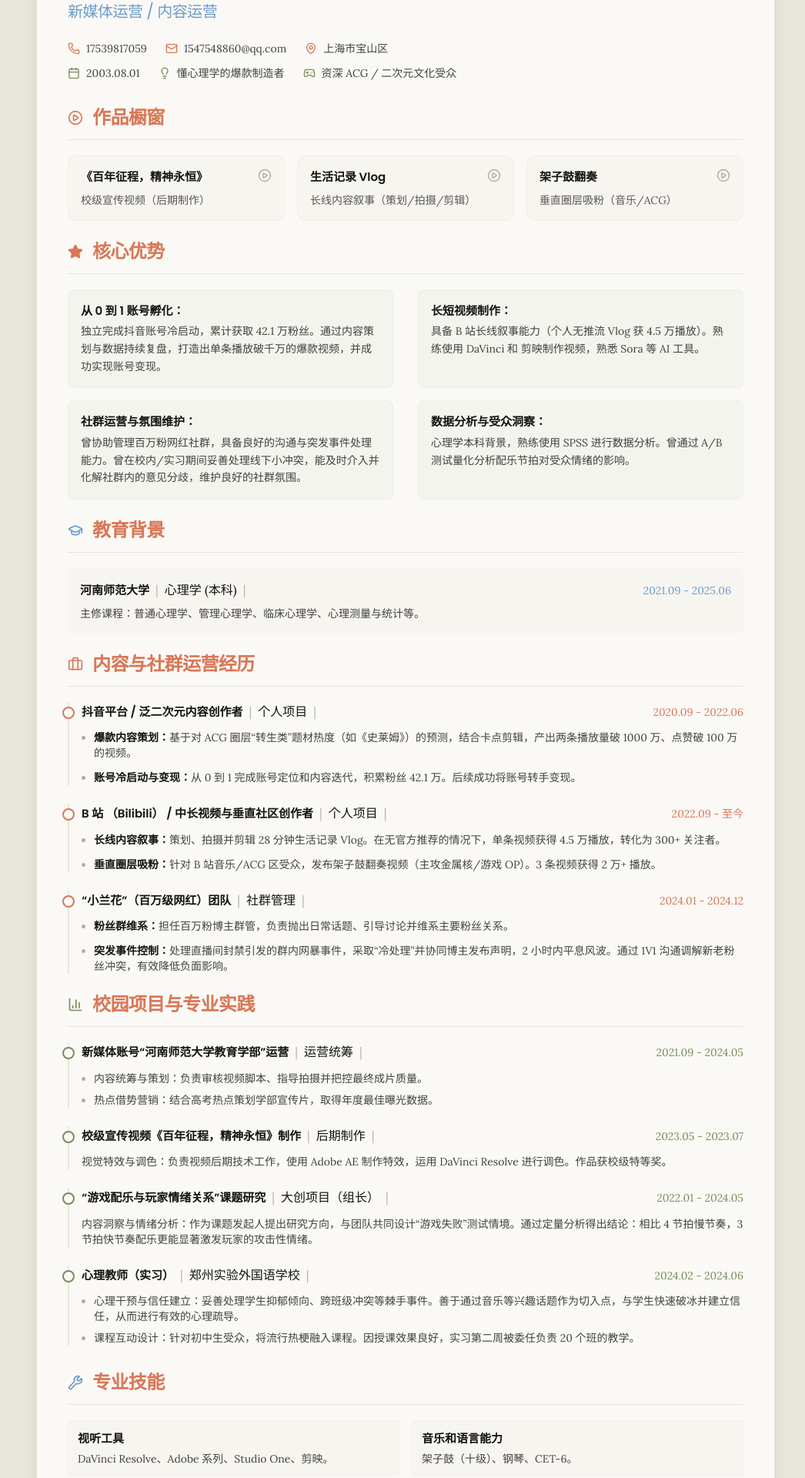
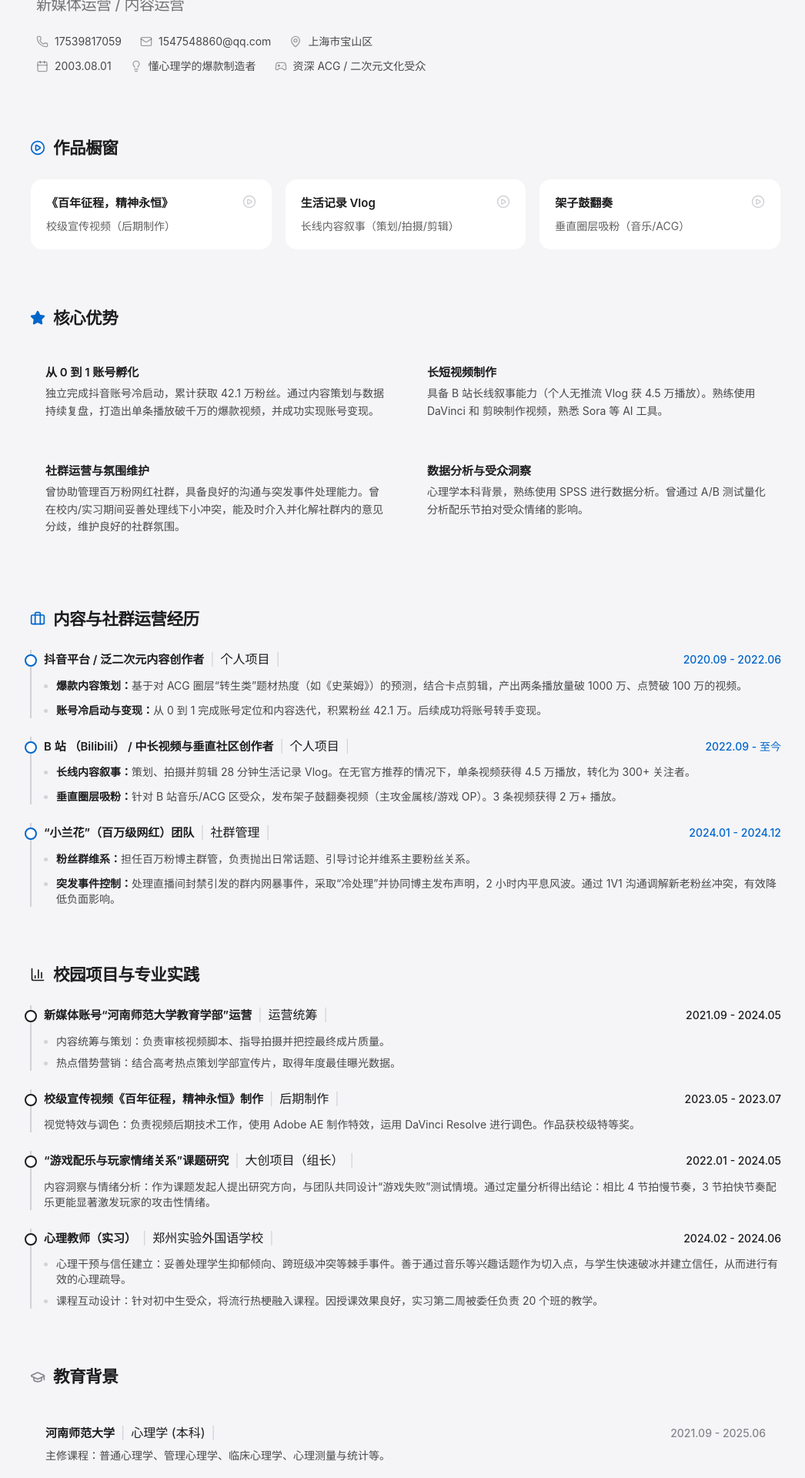
Before and after one commit to klion72/zhaoboyang-resume, a React (Vite) app: page / in a window 1280 px wide. Shown: the part 200-2120 px from the top of the page at 77% size, without its empty margins (113-1159 px from the left). Built offline with nearby package versions, Linux system fonts and the light colour scheme.

Commit message:
style: ui adjustments and content updates

```diff
--- a/src/App.tsx
+++ b/src/App.tsx
@@ -9,18 +9,32 @@ import PrintButton from './components/PrintButton';
 
 function App() {
   return (
-    <div className="min-h-screen bg-[#e8e6dc] py-8 px-4 md:py-12 font-body text-[#141413]">
-      <div className="max-w-[960px] mx-auto bg-[#faf9f5] rounded-2xl shadow-xl shadow-[#141413]/10 p-6 md:p-10 border border-[#b0aea5]/30">
+    <div className="min-h-screen bg-[#F5F5F7] py-8 px-4 md:py-12 font-sans text-[#1D1D1F]">
+      <div className="max-w-[1024px] mx-auto">
         <PrintButton />
 
-        <main className="space-y-2">
-          <PersonalInfo />
-          <Showcases />
-          <CoreAdvantages />
-          <Education />
-          <WorkExperience />
-          <CampusProjects />
-          <Skills />
+        <main className="grid grid-cols-1 md:grid-cols-12 gap-6">
+          <div className="col-span-1 md:col-span-12">
+            <PersonalInfo />
+          </div>
+          <div className="col-span-1 md:col-span-12">
+            <Showcases />
+          </div>
+          <div className="col-span-1 md:col-span-12">
+            <CoreAdvantages />
+          </div>
+          <div className="col-span-1 md:col-span-12">
+            <WorkExperience />
+          </div>
+          <div className="col-span-1 md:col-span-12">
+            <CampusProjects />
+          </div>
+          <div className="col-span-1 md:col-span-12">
+            <Education />
+          </div>
+          <div className="col-span-1 md:col-span-12">
+            <Skills />
+          </div>
         </main>
       </div>
     </div>
--- a/src/components/CampusProjects.tsx
+++ b/src/components/CampusProjects.tsx
@@ -9,14 +9,14 @@ const CampusProjects: React.FC = () => {
       </h2>
       <div className="flex flex-col gap-6">
         {resumeData.campusProjects.map((project, index) => (
-          <div key={index} className="flex flex-col gap-3 relative pl-4 border-l-2 border-anthropic-light-gray hover:border-tertiary transition-colors">
-            <div className="absolute -left-[9px] top-1.5 w-4 h-4 rounded-full bg-anthropic-light border-2 border-tertiary"></div>
+          <div key={index} className="flex flex-col gap-3 relative pl-4 border-l-2 border-[#d2d2d7] hover:border-tertiary transition-colors">
+            <div className="absolute -left-[9px] top-1.5 w-4 h-4 rounded-full bg-white border-2 border-tertiary"></div>
             <div className="flex flex-wrap items-baseline gap-2">
               <span className="font-headings font-semibold text-anthropic-dark text-[15px]">{project.title}</span>
               <span className="text-anthropic-mid">|</span>
               <span className="text-anthropic-dark">{project.role}</span>
               <span className="text-anthropic-mid hidden sm:inline">|</span>
-              <span className="text-tertiary text-sm sm:ml-auto">{project.period}</span>
+              <span className="text-tertiary text-sm sm:ml-auto font-medium">{project.period}</span>
             </div>
             {project.items ? (
               <ul className="list-disc list-outside pl-4 space-y-2 text-sm text-anthropic-dark/80">
--- a/src/components/CoreAdvantages.tsx
+++ b/src/components/CoreAdvantages.tsx
@@ -3,14 +3,14 @@ import { resumeData } from '../utils/resumeData';
 
 const CoreAdvantages: React.FC = () => {
   return (
-    <section className="section-container pb-4">
+    <section className="section-container">
       <h2 className="section-title">
         <Star size={20} className="fill-primary text-primary" /> 核心优势
       </h2>
-      <div className="grid grid-cols-1 md:grid-cols-2 gap-x-8 gap-y-4">
+      <div className="grid grid-cols-1 md:grid-cols-2 gap-4">
         {resumeData.coreAdvantages.map((advantage, index) => (
-          <div key={index} className="flex flex-col gap-1 p-4 bg-anthropic-light-gray/30 rounded-lg border border-anthropic-light-gray/50 hover:border-primary/30 transition-colors">
-            <span className="font-headings font-semibold text-anthropic-dark text-[15px]">{advantage.title}：</span>
+          <div key={index} className="flex flex-col gap-1 p-5 bg-transparent rounded-2xl border-none transition-colors">
+            <span className="font-headings font-semibold text-anthropic-dark text-[15px]">{advantage.title}</span>
             <p className="text-sm text-anthropic-dark/80 leading-relaxed">{advantage.description}</p>
           </div>
         ))}
--- a/src/components/Education.tsx
+++ b/src/components/Education.tsx
@@ -3,19 +3,19 @@ import { resumeData } from '../utils/resumeData';
 
 const Education: React.FC = () => {
   return (
-    <section className="section-container pb-4">
+    <section className="section-container">
       <h2 className="section-title">
         <GraduationCap size={20} className="text-secondary" /> 教育背景
       </h2>
-      <div className="flex flex-col gap-2">
+      <div className="flex flex-col gap-3">
         {resumeData.education.map((edu, index) => (
-          <div key={index} className="flex flex-col gap-1 p-4 bg-anthropic-light-gray/20 rounded-lg">
+          <div key={index} className="flex flex-col gap-1 p-5 bg-transparent border-none rounded-2xl">
             <div className="flex flex-wrap items-baseline gap-2">
               <span className="font-headings font-semibold text-anthropic-dark text-[15px]">{edu.school}</span>
               <span className="text-anthropic-mid">|</span>
               <span className="text-anthropic-dark">{edu.major} ({edu.degree})</span>
-              <span className="text-anthropic-mid hidden sm:inline">|</span>
-              <span className="text-secondary text-sm sm:ml-auto">{edu.period}</span>
+              <span className="text-anthropic-mid hidden xl:inline">|</span>
+              <span className="text-secondary text-sm xl:ml-auto font-medium">{edu.period}</span>
             </div>
             <p className="text-sm text-anthropic-dark/80 mt-1">主修课程：{edu.courses}</p>
           </div>
--- a/src/components/PersonalInfo.tsx
+++ b/src/components/PersonalInfo.tsx
@@ -5,34 +5,34 @@ const PersonalInfo: React.FC = () => {
   const { name, phone, email, location, birthDate, tagline, interests } = resumeData.personalInfo;
 
   return (
-    <header className="mb-8">
-      <div className="flex flex-col md:flex-row gap-8 mb-6">
+    <header className="py-6 md:py-8 px-4 md:px-8">
+      <div className="flex flex-col md:flex-row gap-8">
         {/* 左侧个人信息 */}
         <div className="flex-1">
           <h1 className="text-4xl md:text-5xl font-headings font-bold text-anthropic-dark mb-2">{name}</h1>
-          <h2 className="text-xl text-secondary font-headings mb-6">{resumeData.personalInfo.role || "内容运营 / 社群运营"}</h2>
+          <h2 className="text-xl text-anthropic-dark/60 font-headings mb-6">{resumeData.personalInfo.role || "内容运营 / 社群运营"}</h2>
 
           <div className="flex flex-col gap-3">
             <div className="flex flex-wrap gap-x-6 gap-y-3 text-anthropic-dark/80 text-sm">
               <span className="flex items-center gap-2">
-                <Phone size={16} className="text-primary" /> {phone}
+                <Phone size={16} className="text-anthropic-dark/40" /> {phone}
               </span>
               <span className="flex items-center gap-2">
-                <Mail size={16} className="text-primary" /> {email}
+                <Mail size={16} className="text-anthropic-dark/40" /> {email}
               </span>
               <span className="flex items-center gap-2">
-                <MapPin size={16} className="text-primary" /> {location}
+                <MapPin size={16} className="text-anthropic-dark/40" /> {location}
               </span>
             </div>
             <div className="flex flex-wrap gap-x-6 gap-y-3 text-anthropic-dark/80 text-sm">
               <span className="flex items-center gap-2">
-                <Calendar size={16} className="text-tertiary" /> {birthDate}
+                <Calendar size={16} className="text-anthropic-dark/40" /> {birthDate}
               </span>
               <span className="flex items-center gap-2">
-                <Lightbulb size={16} className="text-tertiary" /> {tagline}
+                <Lightbulb size={16} className="text-anthropic-dark/40" /> {tagline}
               </span>
               <span className="flex items-center gap-2">
-                <Gamepad2 size={16} className="text-tertiary" /> {interests}
+                <Gamepad2 size={16} className="text-anthropic-dark/40" /> {interests}
               </span>
             </div>
           </div>
--- a/src/components/Showcases.tsx
+++ b/src/components/Showcases.tsx
@@ -9,21 +9,21 @@ const Showcases: React.FC = () => {
   if (showcases.length === 0) return null;
 
   return (
-    <section className="section-container no-print pb-4">
+    <section className="section-container no-print">
       <h2 className="section-title">
         <PlayCircle size={20} className="text-primary" /> 作品橱窗
       </h2>
 
       {/* 视频播放器区域 */}
       {activeVideo && (
-        <div className="mb-6 bg-anthropic-light-gray/20 border border-anthropic-light-gray/50 rounded-xl p-4 transition-all duration-300">
+        <div className="mb-6 bg-white border border-black/[0.04] shadow-sm rounded-2xl p-4 transition-all duration-300">
           <div className="flex justify-between items-center mb-3">
             <h3 className="font-headings font-semibold text-anthropic-dark">
               {showcases.find(s => s.videoUrl === activeVideo)?.title}
             </h3>
             <button
               onClick={() => setActiveVideo(null)}
-              className="flex items-center gap-1 text-sm text-anthropic-mid hover:text-primary transition-colors bg-white px-3 py-1 rounded-full border border-anthropic-light-gray/50 shadow-sm"
+              className="flex items-center gap-1 text-sm text-anthropic-mid hover:text-primary transition-colors bg-white px-3 py-1 rounded-full shadow-sm"
             >
               <X size={14} /> 关闭视频
             </button>
@@ -47,10 +47,10 @@ const Showcases: React.FC = () => {
           <button
             key={idx}
             onClick={() => setActiveVideo(showcase.videoUrl)}
-            className={`text-left p-4 rounded-xl border transition-all flex flex-col gap-1 group ${
+            className={`text-left p-5 rounded-2xl transition-all flex flex-col gap-1 group border border-black/[0.04] ${
               activeVideo === showcase.videoUrl
-                ? 'bg-white border-primary/40 shadow-md scale-[1.02]'
-                : 'bg-anthropic-light-gray/20 border-anthropic-light-gray/50 hover:bg-white hover:border-anthropic-light-gray hover:shadow-sm'
+                ? 'bg-white shadow-sm scale-[1.02]'
+                : 'bg-white hover:bg-gray-50 hover:scale-[1.01]'
             }`}
           >
             <div className="flex items-start justify-between w-full">
--- a/src/components/Skills.tsx
+++ b/src/components/Skills.tsx
@@ -7,9 +7,9 @@ const Skills: React.FC = () => {
       <h2 className="section-title">
         <Wrench size={20} className="text-secondary" /> 专业技能
       </h2>
-      <div className="grid grid-cols-1 md:grid-cols-2 gap-4">
+      <div className="grid grid-cols-1 md:grid-cols-2 gap-3">
         {resumeData.skills.map((skill, index) => (
-          <div key={index} className="flex flex-col gap-1 p-3 bg-anthropic-light-gray/20 rounded border border-anthropic-light-gray/30">
+          <div key={index} className="flex flex-col gap-1 p-4 bg-transparent border-none rounded-2xl">
             <span className="font-headings font-semibold text-anthropic-dark text-[15px]">{skill.category}</span>
             <p className="text-sm text-anthropic-dark/80">{skill.content}</p>
           </div>
--- a/src/components/WorkExperience.tsx
+++ b/src/components/WorkExperience.tsx
@@ -3,20 +3,20 @@ import { resumeData } from '../utils/resumeData';
 
 const WorkExperience: React.FC = () => {
   return (
-    <section className="section-container pb-4">
+    <section className="section-container">
       <h2 className="section-title">
         <Briefcase size={20} className="text-primary" /> 内容与社群运营经历
       </h2>
       <div className="flex flex-col gap-6">
         {resumeData.workExperience.map((exp, index) => (
-          <div key={index} className="flex flex-col gap-3 relative pl-4 border-l-2 border-anthropic-light-gray hover:border-primary transition-colors">
-            <div className="absolute -left-[9px] top-1.5 w-4 h-4 rounded-full bg-anthropic-light border-2 border-primary"></div>
+          <div key={index} className="flex flex-col gap-3 relative pl-4 border-l-2 border-[#d2d2d7] hover:border-primary transition-colors">
+            <div className="absolute -left-[9px] top-1.5 w-4 h-4 rounded-full bg-white border-2 border-primary"></div>
             <div className="flex flex-wrap items-baseline gap-2">
               <span className="font-headings font-semibold text-anthropic-dark text-[15px]">{exp.company}</span>
               <span className="text-anthropic-mid">|</span>
               <span className="text-anthropic-dark">{exp.role}</span>
               <span className="text-anthropic-mid hidden sm:inline">|</span>
-              <span className="text-primary text-sm sm:ml-auto">{exp.period}</span>
+              <span className="text-primary text-sm sm:ml-auto font-medium">{exp.period}</span>
             </div>
             <ul className="list-disc list-outside pl-4 space-y-3 text-sm text-anthropic-dark/80">
               {exp.highlights.map((highlight, idx) => (
--- a/src/styles/globals.css
+++ b/src/styles/globals.css
@@ -1,22 +1,22 @@
 @import "tailwindcss";
 
 @theme {
-  --color-primary: #d97757;
-  --color-secondary: #6a9bcc;
-  --color-tertiary: #788c5d;
-  --color-anthropic-dark: #141413;
-  --color-anthropic-light: #faf9f5;
-  --color-anthropic-mid: #b0aea5;
-  --color-anthropic-light-gray: #e8e6dc;
+  --color-primary: #0066cc;
+  --color-secondary: #86868b;
+  --color-tertiary: #1d1d1f;
+  --color-anthropic-dark: #1d1d1f;
+  --color-anthropic-light: #ffffff;
+  --color-anthropic-mid: #d2d2d7;
+  --color-anthropic-light-gray: #f5f5f7;
 
-  --font-sans: "Lora", Georgia, serif;
-  --font-body: "Lora", Georgia, serif;
-  --font-headings: "Poppins", Arial, sans-serif;
+  --font-sans: -apple-system, BlinkMacSystemFont, "SF Pro Text", "Segoe UI", Roboto, Helvetica, Arial, sans-serif;
+  --font-body: -apple-system, BlinkMacSystemFont, "SF Pro Text", "Segoe UI", Roboto, Helvetica, Arial, sans-serif;
+  --font-headings: -apple-system, BlinkMacSystemFont, "SF Pro Display", "Segoe UI", Roboto, Helvetica, Arial, sans-serif;
 }
 
 @layer base {
   body {
-    @apply bg-anthropic-light-gray text-anthropic-dark font-sans antialiased;
+    @apply bg-[#F5F5F7] text-anthropic-dark font-sans antialiased;
   }
   h1, h2, h3, h4, h5, h6 {
     @apply font-headings tracking-tight;
@@ -24,12 +24,16 @@
 }
 
 @layer components {
+  .bento-card {
+    @apply bg-transparent p-4 md:p-6 transition-all duration-300;
+  }
+
   .section-container {
-    @apply mt-8;
+    @apply bg-transparent p-4 md:p-6 transition-all duration-300 h-full;
   }
 
   .section-title {
-    @apply text-2xl font-headings font-semibold text-primary flex items-center gap-3 mb-5 border-b border-anthropic-light-gray pb-3;
+    @apply text-[1.35rem] font-bold text-anthropic-dark flex items-center gap-2.5 mb-6;
   }
 }
 
@@ -38,9 +42,15 @@
     margin: 15mm;
   }
   body {
-    @apply bg-anthropic-light;
+    @apply bg-white;
   }
   .no-print {
     @apply !hidden;
   }
+  .bento-card {
+    @apply shadow-none border-none p-0 mb-8 rounded-none;
+  }
+  main {
+    display: block !important;
+  }
 }
--- a/src/utils/resumeData.ts
+++ b/src/utils/resumeData.ts
@@ -134,16 +134,12 @@ export const resumeData = {
   ],
   skills: [
     {
-      category: "视听工具",
-      content: "DaVinci Resolve、Adobe 系列、Studio One、剪映。",
+      category: "软件运用",
+      content: "视听工具：DaVinci Resolve、Adobe 系列、Studio One、剪映；数据分析：熟练使用 SPSS、E-prime。",
     },
     {
-      category: "音乐和语言能力",
+      category: "音乐与语言",
       content: "架子鼓（十级）、钢琴、CET-6。",
-    },
-    {
-      category: "数据分析",
-      content: "熟练使用 SPSS、E-prime。",
     },
     {
       category: "综合能力",
```
